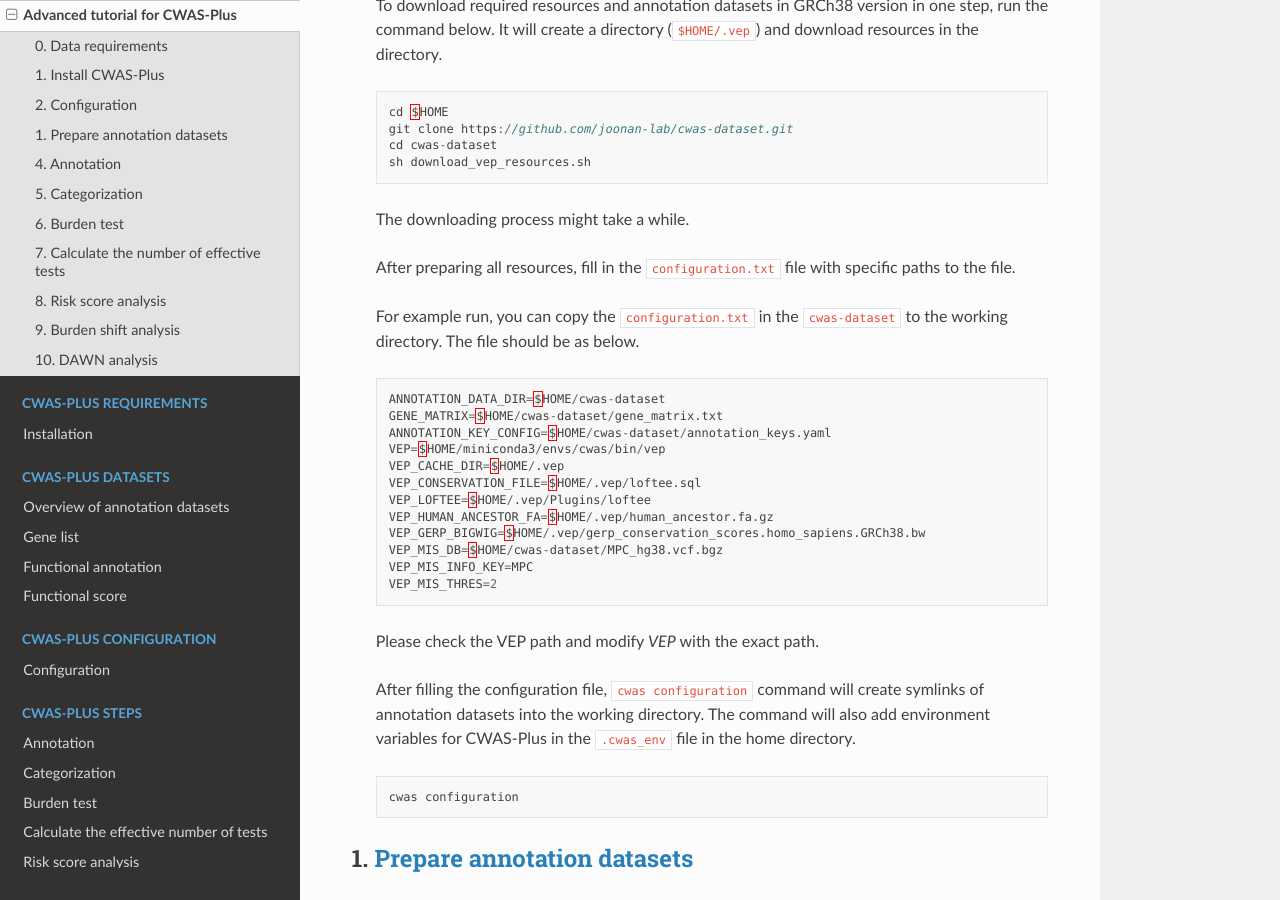
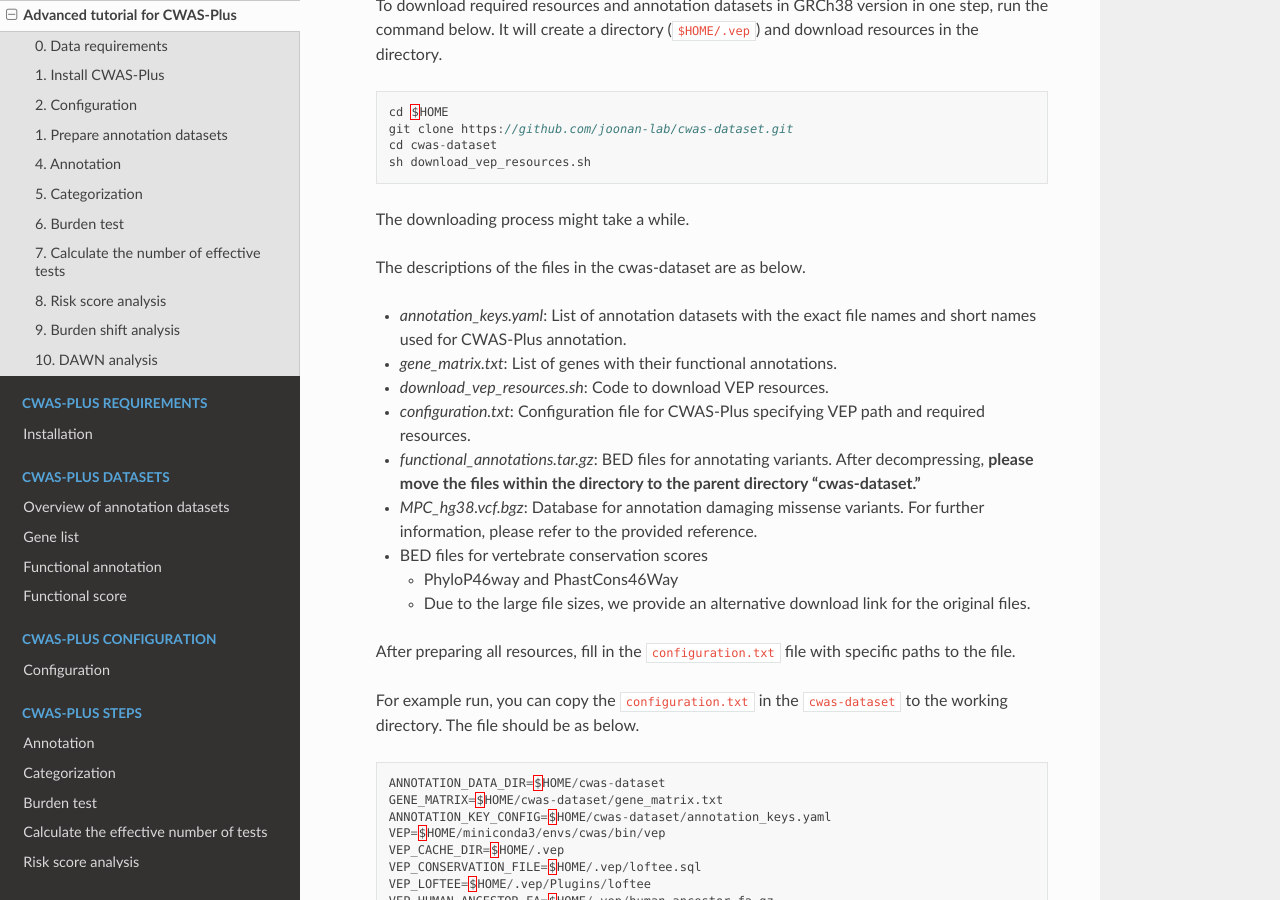
Before and after one commit to joonan-lab/cwas, a Sphinx documentation site: the page built from docs/quickstart/advanced_tutorial.rst, in a window 1280 px wide and 900 px high, scrolled down 4037 px. Built offline with Sphinx 7.4.7 and the Read the Docs theme 2.0.0, drawn with Linux system fonts in a browser that asks for light colours.

Commit message:
Update advanced_tutorial.rst

```diff
--- a/docs/quickstart/advanced_tutorial.rst
+++ b/docs/quickstart/advanced_tutorial.rst
@@ -179,6 +179,19 @@ This is an advanced tutorial for CWAS-Plus. Specific descriptions of arguments a
     sh download_vep_resources.sh
 
   The downloading process might take a while.
+
+  The descriptions of the files in the cwas-dataset are as below.
+
+  - *annotation_keys.yaml*: List of annotation datasets with the exact file names and short names used for CWAS-Plus annotation.
+  - *gene_matrix.txt*: List of genes with their functional annotations.
+  - *download_vep_resources.sh*: Code to download VEP resources.
+  - *configuration.txt*: Configuration file for CWAS-Plus specifying VEP path and required resources.
+  - *functional_annotations.tar.gz*: BED files for annotating variants. After decompressing, **please move the files within the directory to the parent directory "cwas-dataset."**
+  - *MPC_hg38.vcf.bgz*: Database for annotation damaging missense variants. For further information, please refer to the provided reference.
+  - BED files for vertebrate conservation scores
+
+    - PhyloP46way and PhastCons46Way
+    - Due to the large file sizes, we provide an alternative download link for the original files.
 
 
   After preparing all resources, fill in the ``configuration.txt`` file with specific paths to the file.
```
